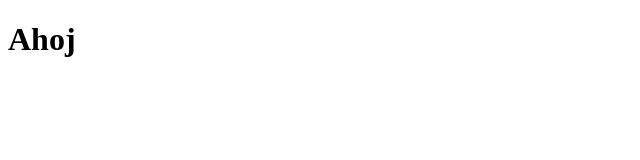
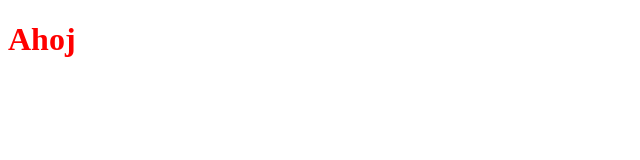
Before and after one commit to JitkaDamkova/ukol, a plain HTML site: page index.html in a window 1280 px wide. Shown: the whole page, without its empty margins (0-640 px from the left). Drawn offline with Linux system fonts and the light colour scheme.

Commit message:
Prvni commit

```diff
--- a/style.css
+++ b/style.css
@@ -0,0 +1 @@
+h1 {color:red}
```
Also changed, not shown: index.html (+1 -1 lines).
